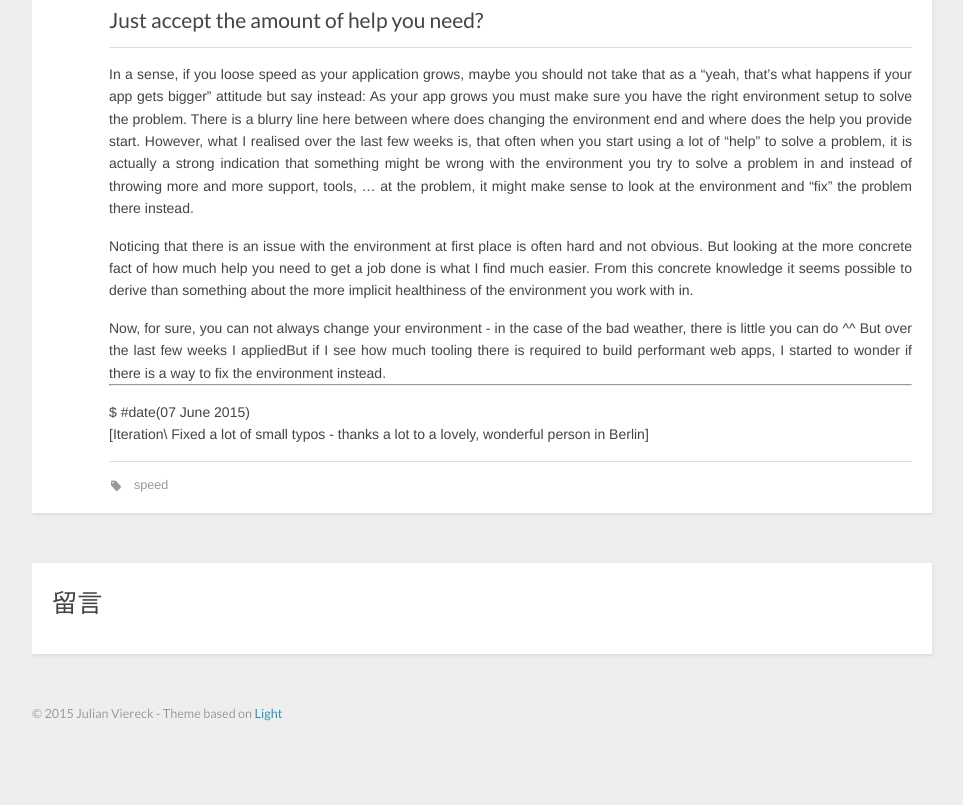
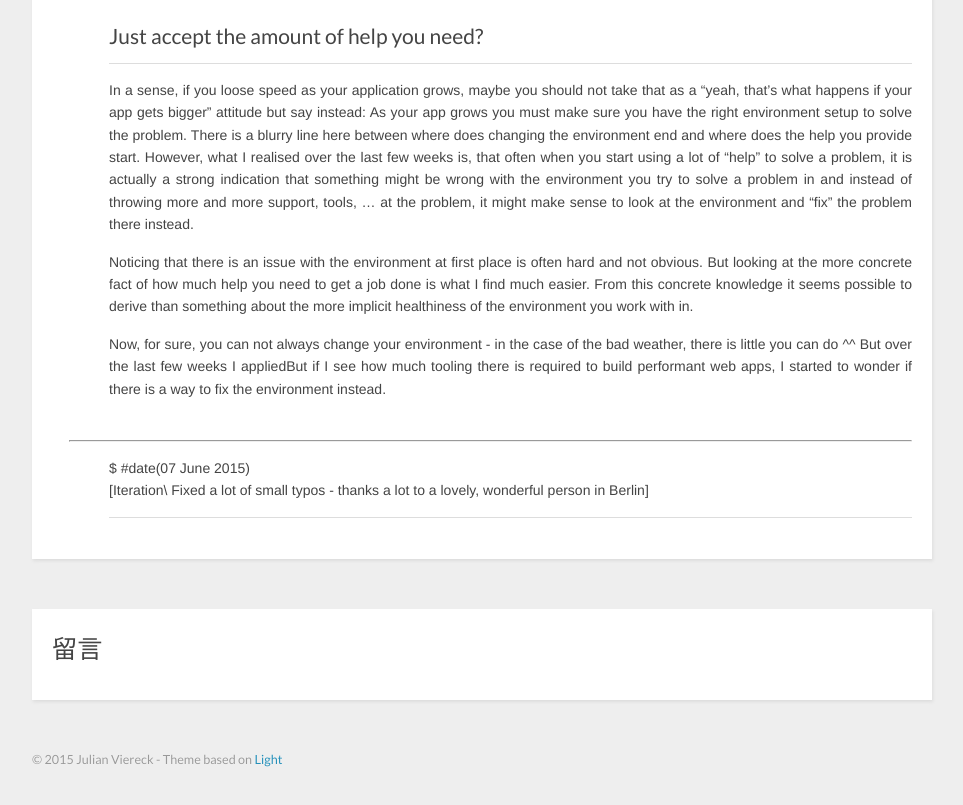
Before and after one commit to jviereck/jviereck.github.com, a plain HTML site: page 2015/06/05/Tell-me-how-much-help-you-need-and-I-tell-you-how-healthy-your-environment-is/index.html in a window 1280 px wide. Shown: the part 1299-2104 px from the top of the page, without its empty margins (8-971 px from the left). Before the commit the page ends 2073 px from the top, so only its background shows below. Drawn offline with nearby package versions, Linux system fonts and the light colour scheme.

Commit message:
Site updated: 2015-06-07 13:31:12

```diff
--- a/2015/06/05/Tell-me-how-much-help-you-need-and-I-tell-you-how-healthy-your-environment-is/index.html
+++ b/2015/06/05/Tell-me-how-much-help-you-need-and-I-tell-you-how-healthy-your-environment-is/index.html
@@ -50,6 +50,12 @@
         <time datetime="2015-06-06T06:07:17.000Z"><a href="/2015/06/05/Tell-me-how-much-help-you-need-and-I-tell-you-how-healthy-your-environment-is/">2015-06-05</a></time>
 
 
+  <div class="tags">
+    <a href="/tags/speed/">speed</a>
+  </div>
+
+
+
 
     <h1 class="title">Tell me how much help you need and I tell you how healthy your environment is</h1>
 
@@ -81,12 +87,6 @@
     </div>
     <footer>
 
-
-
-
-  <div class="tags">
-    <a href="/tags/speed/">speed</a>
-  </div>
 
 
 
--- a/css/style.css
+++ b/css/style.css
@@ -25,6 +25,10 @@ body {
   body {
     font-size: 13px;
   }
+}
+hr {
+  margin-top: 40px;
+  margin-left: -40px;
 }
 h1,
 h2,
```
Also changed, not shown: 2015/05/15/Mihai-Sucan-my-former-coworker-the-Stephen-Hawking-of-Mozilla-roughly-my-age-died/index.html (+6 -6 lines), index.html (+12 -0 lines).
